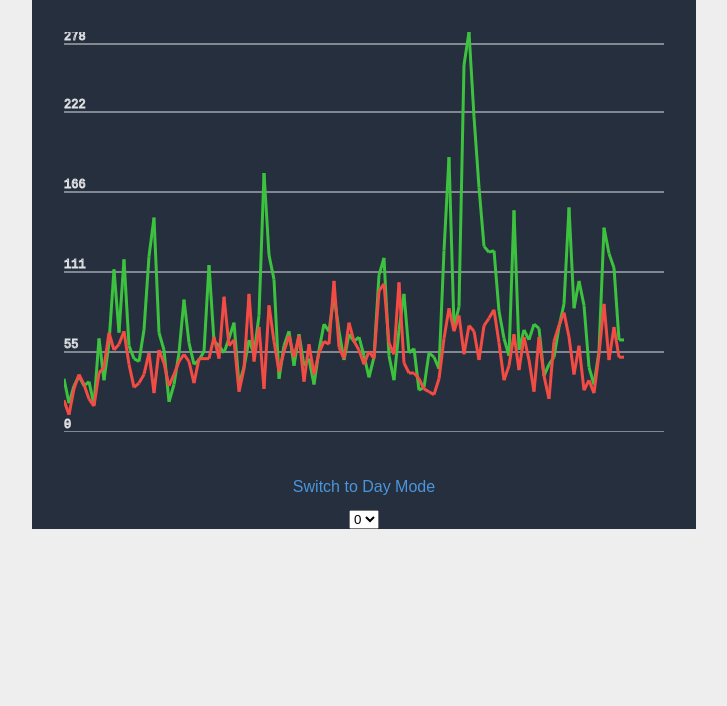
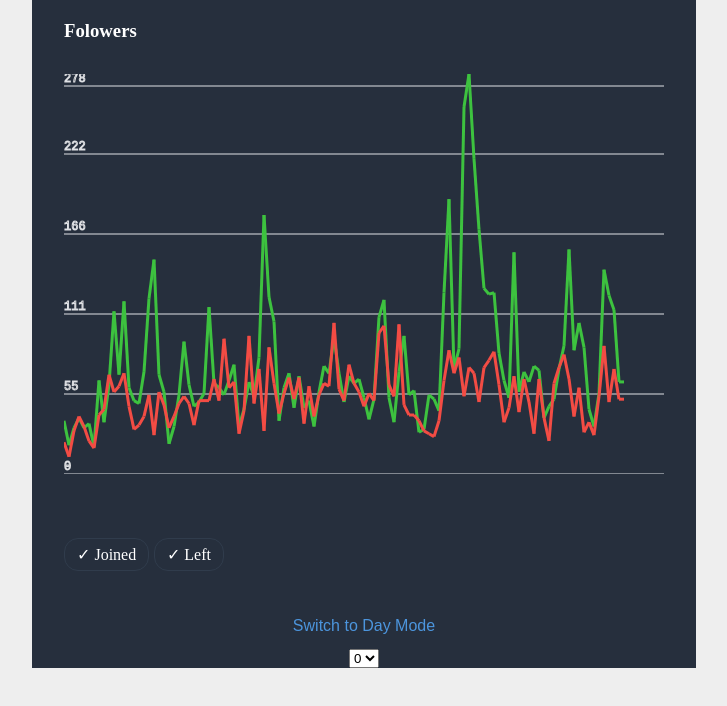
Before and after one commit to CoonJS/telegram-chart, a React app: page / in a window 1280 px wide. Shown: the top 706 px of the page, without its empty margins (276-1003 px from the left). Built offline with nearby package versions, Linux system fonts and the light colour scheme.

Commit message:
added labels, prettier formating

```diff
--- a/index.html
+++ b/index.html
@@ -1,10 +1,10 @@
 <!DOCTYPE html>
 <html>
-<head>
-    <meta charset="UTF-8">
+  <head>
+    <meta charset="UTF-8" />
     <title>Telegram Chart</title>
-</head>
-<body>
-<div id="app"></div>
-</body>
+  </head>
+  <body>
+    <div id="app"></div>
+  </body>
 </html>
--- a/src/App.jsx
+++ b/src/App.jsx
@@ -1,70 +1,82 @@
-import React, { Component } from 'react';
+import React, { Component } from 'react'
 
-import './global.css';
+import './global.css'
 
 import data from './assets/data/chart_data'
 
-import Chart from './com/Chart';
-import ChartLine from './com/ChartLine';
+import Chart from './com/Chart'
+import ChartLine from './com/ChartLine'
 import SwitchModeButton from './com/SwitchModeButton/SwitchModeButton.js'
+import Label from './com/Label/Label'
 
-const DAY_BACKGROUND = '#fff';
-const NIGHT_BACKGROUND = '#262F3D';
+const COLOR_LIGHT = '#fff'
+const COLOR_DARK = '#262F3D'
 
 export default class App extends Component {
   state = {
     isNightMode: true,
     selectedChartIdx: 0,
-    chartData: data
-  };
+    chartData: data,
+  }
 
   renderCharts = () => {
-    const chartData = this.state.chartData[this.state.selectedChartIdx];
+    const chartData = this.state.chartData[this.state.selectedChartIdx]
     return Object.keys(chartData.names).map(chartName => {
+      const chartColor = chartData.colors[chartName]
+      const dataArray = chartData.columns.find(column => column[0] === chartName)
+      const labelsArray = chartData.columns.find(column => column[0] === 'x')
+      const [key, ...data] = dataArray
+      const [labelKey, ...labels] = labelsArray
 
-      const chartColor = chartData.colors[chartName];
-      const dataArray = chartData.columns.find(column => column[0] === chartName);
-      const labelsArray = chartData.columns.find(column => column[0] === 'x');
-      const [key, ...data] = dataArray;
-      const [labelKey, ...labels] = labelsArray;
-
-      return (
-        <ChartLine
-          key={chartName}
-          data={data}
-          labels={labels}
-          stroke={chartColor}
-        />
-      );
-
+      return <ChartLine key={chartName} data={data} labels={labels} stroke={chartColor} />
     })
-  };
+  }
 
   handleSwitchMode = () => {
-    const { isNightMode } = this.state;
+    const { isNightMode } = this.state
     this.setState({ isNightMode: !isNightMode })
-  };
+  }
 
   handleChange = e => {
-    this.setState({selectedChartIdx: e.target.value});
-  };
-
+    this.setState({ selectedChartIdx: e.target.value })
+  }
 
   render() {
-    const { isNightMode, selectedChartIdx } = this.state;
+    const { isNightMode, selectedChartIdx } = this.state
     return (
-      <div style={{ display: 'flex', justifyContent: 'center', alignItems: 'center', flexDirection: 'column', backgroundColor: isNightMode ? NIGHT_BACKGROUND : DAY_BACKGROUND }}>
-
-        <Chart>
-          {this.renderCharts()}
-        </Chart>
-        <SwitchModeButton isNightMode={isNightMode} handleSwitchMode={this.handleSwitchMode} />
+      <div style={{ backgroundColor: isNightMode ? COLOR_DARK : COLOR_LIGHT }}>
+        <h3
+          style={{
+            padding: '20px 0 0 32px',
+            margin: 0,
+            color: isNightMode ? COLOR_LIGHT : COLOR_DARK,
+          }}
+        >
+          Folowers
+        </h3>
+        <div className="centered">
+          <Chart>{this.renderCharts()}</Chart>
+        </div>
+        <div
+          className="labels"
+          style={{
+            color: isNightMode ? COLOR_LIGHT : COLOR_DARK,
+          }}
+        >
+          <Label mode="Joined" isNightMode={isNightMode} />
+          <Label mode="Left" isNightMode={isNightMode} />
+        </div>
+        <div className="centered">
+          <SwitchModeButton isNightMode={isNightMode} handleSwitchMode={this.handleSwitchMode} />
           <select value={selectedChartIdx} onChange={this.handleChange}>
-              {data.map((item, idx) => (
-                  <option key={idx} label={idx}>{idx}</option>
-              ))}
+            {data.map((item, idx) => (
+              <option key={idx} label={idx}>
+                {idx}
+              </option>
+            ))}
           </select>
+        </div>
       </div>
-    );
+    )
   }
 }
--- a/src/com/Grid.js
+++ b/src/com/Grid.js
@@ -1,66 +1,58 @@
 import React, { Component, Fragment } from 'react'
 
 export default class Grid extends Component {
-
-
   constructor(props) {
-        super(props);
+    super(props)
 
     this.state = {
       scale: 40,
       topOffset: 32,
       bottomOffset: 32,
-            linesCount: 5
-        };
+      linesCount: 5,
+    }
   }
 
   render() {
-        const { maxValue, minValue, width, height } = this.props;
-        const { linesCount} = this.state;
-        const delta = maxValue / 5;
+    const { maxValue, minValue, width, height } = this.props
+    const { linesCount } = this.state
+    const delta = maxValue / 5
 
-        let lines = [];
+    let lines = []
 
-        for (let i = 0; i < linesCount + 1; i ++) {
+    for (let i = 0; i < linesCount + 1; i++) {
       lines.push(i)
     }
 
     return (
       <g>
         {lines.map((line, idx, lines) => {
+          const scale = (delta * idx) / maxValue
+          const isFirst = idx === 0
+          const isLast = lines.length - 1 === idx
 
-                    const scale = delta * idx / maxValue;
-                    const isFirst = idx === 0;
-                    const isLast = lines.length - 1 === idx;
-
-                    let y = height * (1 -  scale);
+          let y = height * (1 - scale)
 
           if (isFirst) {
-                       y = height;
+            y = height
           }
 
           if (isLast) {
-                        y = minValue;
+            y = minValue
           }
 
-                    return  (
+          return (
             <g key={idx}>
               <text
                 stroke="#dfe1e5"
                 x={0}
                 y={y - 4}
-                                style={{fontFamily: 'monospace', fontSize: '12px', fontWeight: '100'}}
+                style={{ fontFamily: 'monospace', fontSize: '12px', fontWeight: '100' }}
               >
                 {Math.floor(delta * idx)}
               </text>
-                            <line
-                                x1={0}
-                                y1={y}
-                                x2={width}
-                                y2={y}
-                                stroke="#dfe1e5"
-                            />
-                    </g>)
+              <line x1={0} y1={y} x2={width} y2={y} stroke="#dfe1e5" />
+            </g>
+          )
         })}
       </g>
     )
--- /dev/null
+++ b/src/com/Label/Label.css
@@ -0,0 +1,5 @@
+.label {
+  padding: 6px 12px;
+  border-radius: 14px;
+  cursor: pointer;
+}
--- /dev/null
+++ b/src/com/Label/Label.js
@@ -0,0 +1,18 @@
+import React from 'react'
+import './Label.css'
+
+class Label extends React.Component {
+  render() {
+    const { mode, isNightMode } = this.props
+    return (
+      <span
+        style={{ border: `1px solid ${isNightMode ? '#303c4c' : '#f0f0f0'}` }}
+        className="label"
+      >
+        ✓ {mode}
+      </span>
+    )
+  }
+}
+
+export default Label
--- a/src/com/SwitchModeButton/SwitchModeButton.css
+++ b/src/com/SwitchModeButton/SwitchModeButton.css
@@ -1,4 +1,3 @@
-
 .btn {
   border: none;
   background-color: inherit;
@@ -6,7 +5,7 @@
   font-size: 16px;
   cursor: pointer;
   display: inline-block;
-  color: #4C95DD
+  color: #4c95dd;
 }
 
 .btn:focus {
--- a/src/com/SwitchModeButton/SwitchModeButton.js
+++ b/src/com/SwitchModeButton/SwitchModeButton.js
@@ -3,12 +3,11 @@ import './SwitchModeButton.css'
 
 class SwitchModeButton extends React.Component {
   render() {
-    const { isNightMode, handleSwitchMode } = this.props;
+    const { isNightMode, handleSwitchMode } = this.props
     return (
-      <button
-          className='btn'
-          onClick={handleSwitchMode}
-      > Switch to {isNightMode ? 'Day Mode' : 'Night Mode'}</button>
+      <button className="btn" onClick={handleSwitchMode}>
+        Switch to {isNightMode ? 'Day' : 'Night'} Mode
+      </button>
     )
   }
 }
--- a/src/global.css
+++ b/src/global.css
@@ -20,3 +20,17 @@ body {
   align-items: flex-start;
   justify-content: center;
 }
+
+.centered {
+  display: flex;
+  flex-direction: column;
+  justify-content: center;
+  align-items: center;
+}
+
+.labels {
+  width: 160px;
+  display: flex;
+  justify-content: space-between;
+  padding: 32px;
+}
```
Also changed, not shown: src/com/Chart.js (+29 -25 lines), src/com/ChartLine.js (+12 -11 lines), 1 other file (tests, documents, lock files or other folders). Lines whose indentation alone changed are shown as unchanged.
